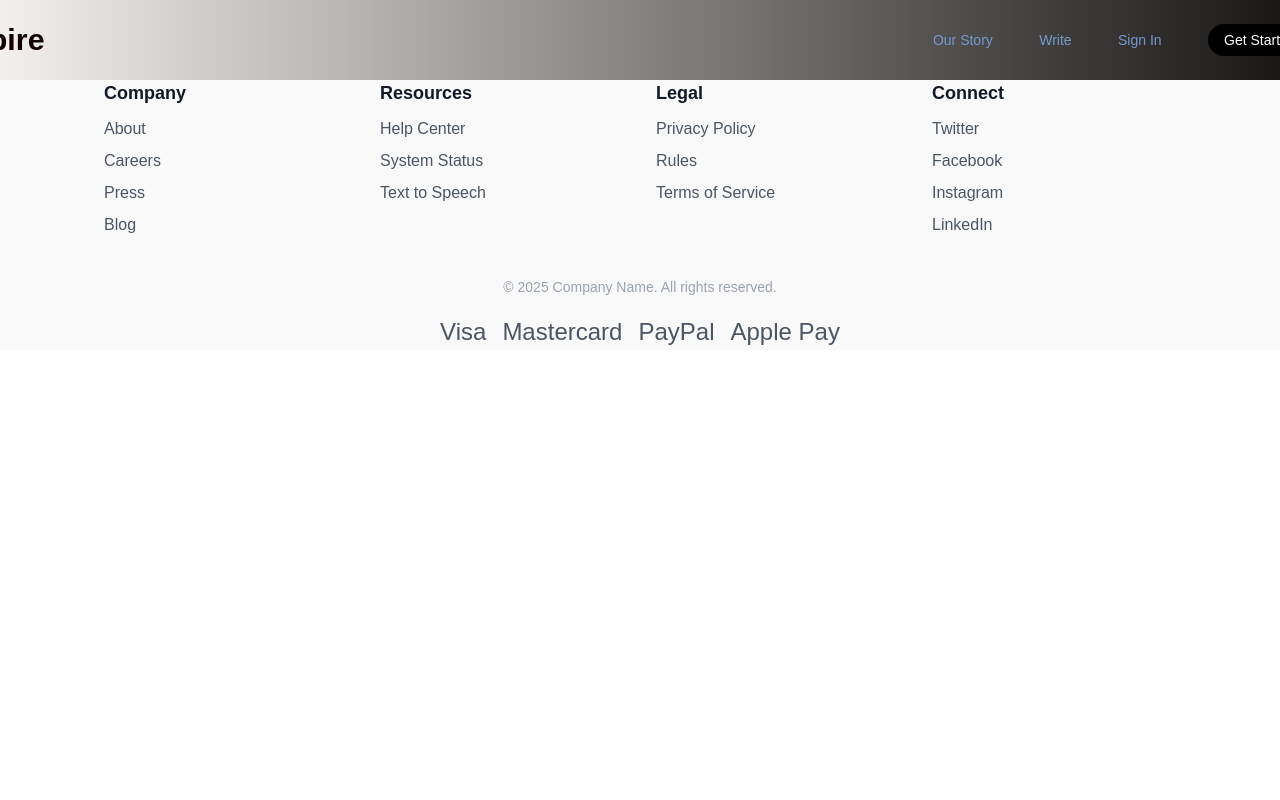
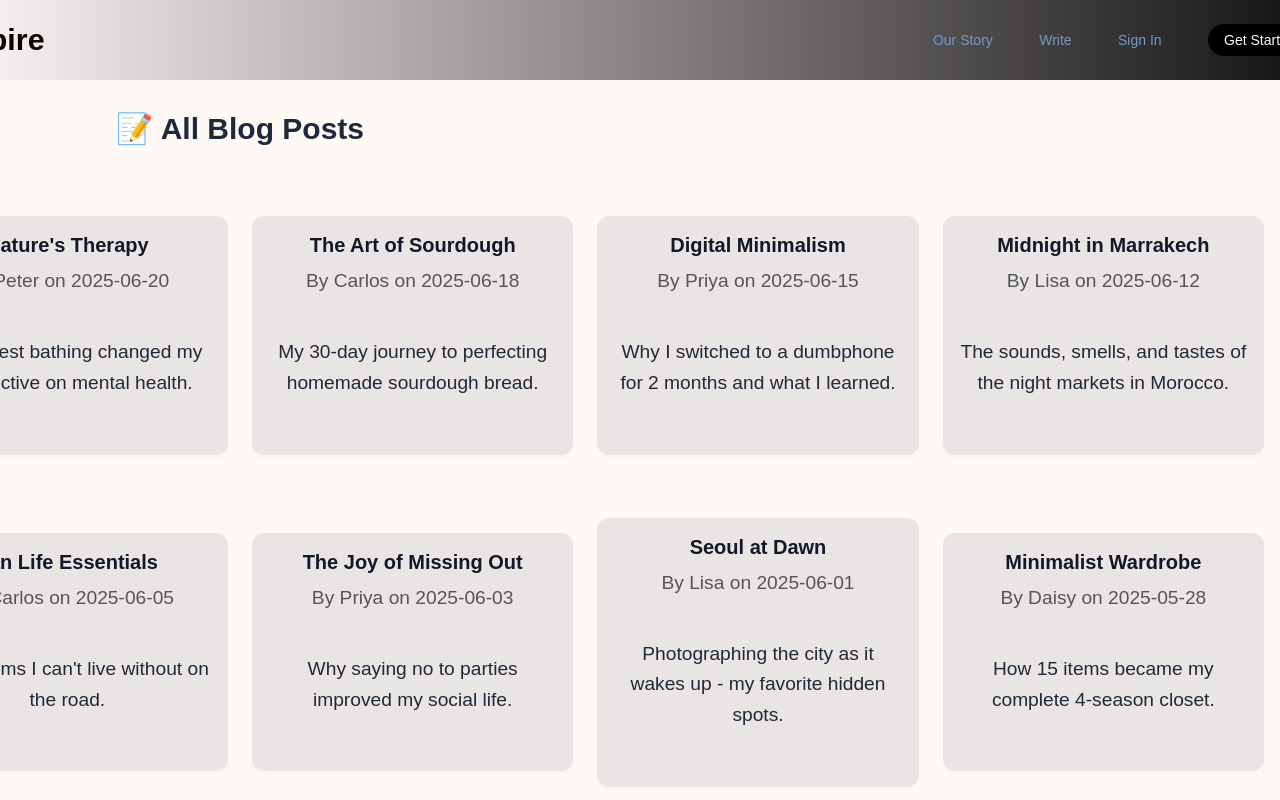
Before and after one commit to daisy-rg/Inkspire, a React (Vite) app: page /start in a window 1280 px wide. Shown: the top 800 px of the page. Built offline with nearby package versions, Linux system fonts and the light colour scheme.

Commit message:
created the post cards though shauddy

```diff
--- a/src/App.jsx
+++ b/src/App.jsx
@@ -4,6 +4,7 @@ import Home from './pages/Home';
 import Footer from './components/Footer';
 import Signup from './components/Signup';
 import Write from './components/Write';
+import Postlist from './pages/Postlist';
 function App() {
   return(
     <Router>
@@ -12,6 +13,9 @@ function App() {
  <Route path="/" element={<Home />} />
       <Route path='/signin' element={<Signup/>} />
       <Route path='/write' element={<Write/>} />
+      <Route path='/get-started' element={<Signup/>} />
+      <Route path='/start' element={<Postlist/>} />
+
 
 </Routes>
       <Footer/>
--- a/src/components/Hero.jsx
+++ b/src/components/Hero.jsx
@@ -14,7 +14,7 @@ const Hero = () => {
       Why whisper when you can roar?Share your voice with the world!
       </p>
       <button className="anim" id="but">
-        <Link to="/signin" style={{ textDecoration: 'none', color: 'inherit' }}>Start reading</Link>
+        <Link to="/start" style={{ textDecoration: 'none', color: 'inherit' }}>Start reading</Link>
       </button>
         <img className="anim" src="https://i.pinimg.com/736x/52/85/8e/52858ec78a416e8f4856e482c6c9ac59.jpg"></img>
 
--- /dev/null
+++ b/src/components/Mockpost.js
@@ -0,0 +1,164 @@
+const mockPosts = [
+  {
+    id: 1,
+    title: "My First Post",
+    content: "This is the content of the first post.",
+    image: "https://i.pinimg.com/736x/cb/b7/a5/cbb7a55c2da4a9e19ce2a20f7d40a53e.jpg",
+    author: "Daisy",
+    date: "2025-06-25",
+  },
+  {
+    id: 2,
+    title: "Another Day in Cairo",
+    content: "Exploring the vibrant streets of Egypt's capital and its hidden gems.",
+    image: "https://i.pinimg.com/736x/76/80/ef/7680ef380724ef37249cd7c5def20272.jpg",
+    author: "Lisa",
+    date: "2025-06-24",
+  },
+  {
+    id: 3,
+    title: "Nature's Therapy",
+    content: "How forest bathing changed my perspective on mental health.",
+    image: "https://i.pinimg.com/736x/fc/c2/ec/fcc2ec6f1ddd07086c77fa5474b1775c.jpg",
+    author: "Peter",
+    date: "2025-06-20",
+  },
+  {
+    id: 4,
+    title: "The Art of Sourdough",
+    content: "My 30-day journey to perfecting homemade sourdough bread.",
+    image: "https://i.pinimg.com/736x/5a/2d/8a/5a2d8a1a6a8c1f5e5a8f3b3c6e8b3e5d.jpg",
+    author: "Carlos",
+    date: "2025-06-18",
+  },
+  {
+    id: 5,
+    title: "Digital Minimalism",
+    content: "Why I switched to a dumbphone for 2 months and what I learned.",
+    image: "https://i.pinimg.com/736x/9a/1b/45/9a1b45d8e8b5f5e5a8f3b3c6e8b3e5d.jpg",
+    author: "Priya",
+    date: "2025-06-15",
+  },
+  {
+    id: 6,
+    title: "Midnight in Marrakech",
+    content: "The sounds, smells, and tastes of the night markets in Morocco.",
+    image: "https://i.pinimg.com/736x/8a/2d/8a/8a2d8a1a6a8c1f5e5a8f3b3c6e8b3e5d.jpg",
+    author: "Lisa",
+    date: "2025-06-12",
+  },
+  {
+    id: 7,
+    title: "Urban Gardening Hacks",
+    content: "How I grow 30% of my food on a 5m² balcony.",
+    image: "https://i.pinimg.com/736x/7b/1b/45/7b1b45d8e8b5f5e5a8f3b3c6e8b3e5d.jpg",
+    author: "Daisy",
+    date: "2025-06-10",
+  },
+  {
+    id: 8,
+    title: "Fighting Creative Block",
+    content: "The 3 exercises that always get my creative juices flowing again.",
+    image: "https://i.pinimg.com/736x/6a/2d/8a/6a2d8a1a6a8c1f5e5a8f3b3c6e8b3e5d.jpg",
+    author: "Peter",
+    date: "2025-06-08",
+  },
+  {
+    id: 9,
+    title: "Van Life Essentials",
+    content: "The 7 items I can't live without on the road.",
+    image: "https://i.pinimg.com/736x/5b/1b/45/5b1b45d8e8b5f5e5a8f3b3c6e8b3e5d.jpg",
+    author: "Carlos",
+    date: "2025-06-05",
+  },
+  {
+    id: 10,
+    title: "The Joy of Missing Out",
+    content: "Why saying no to parties improved my social life.",
+    image: "https://i.pinimg.com/736x/4a/2d/8a/4a2d8a1a6a8c1f5e5a8f3b3c6e8b3e5d.jpg",
+    author: "Priya",
+    date: "2025-06-03",
+  },
+  {
+    id: 11,
+    title: "Seoul at Dawn",
+    content: "Photographing the city as it wakes up - my favorite hidden spots.",
+    image: "https://i.pinimg.com/736x/3b/1b/45/3b1b45d8e8b5f5e5a8f3b3c6e8b3e5d.jpg",
+    author: "Lisa",
+    date: "2025-06-01",
+  },
+  {
+    id: 12,
+    title: "Minimalist Wardrobe",
+    content: "How 15 items became my complete 4-season closet.",
+    image: "https://i.pinimg.com/736x/2a/2d/8a/2a2d8a1a6a8c1f5e5a8f3b3c6e8b3e5d.jpg",
+    author: "Daisy",
+    date: "2025-05-28",
+  },
+  {
+    id: 13,
+    title: "Analog Photography 101",
+    content: "Getting started with film when you're used to digital.",
+    image: "https://i.pinimg.com/736x/1b/1b/45/1b1b45d8e8b5f5e5a8f3b3c6e8b3e5d.jpg",
+    author: "Peter",
+    date: "2025-05-25",
+  },
+  {
+    id: 14,
+    title: "Silent Hiking",
+    content: "My experiment with no music, no podcasts - just nature sounds.",
+    image: "https://i.pinimg.com/736x/0a/2d/8a/0a2d8a1a6a8c1f5e5a8f3b3c6e8b3e5d.jpg",
+    author: "Carlos",
+    date: "2025-05-22",
+  },
+  {
+    id: 15,
+    title: "The Library Project",
+    content: "Reading one book from every country in 365 days - halfway report.",
+    image: "https://i.pinimg.com/736x/fb/1b/45/fb1b45d8e8b5f5e5a8f3b3c6e8b3e5d.jpg",
+    author: "Priya",
+    date: "2025-05-20",
+  },
+  {
+    id: 16,
+    title: "Coffee Rituals",
+    content: "How brewing methods around the world changed my morning routine.",
+    image: "https://i.pinimg.com/736x/ea/2d/8a/ea2d8a1a6a8c1f5e5a8f3b3c6e8b3e5d.jpg",
+    author: "Lisa",
+    date: "2025-05-18",
+  },
+  {
+    id: 17,
+    title: "Digital Detox Results",
+    content: "30 days without social media - the surprising benefits.",
+    image: "https://i.pinimg.com/736x/db/1b/45/db1b45d8e8b5f5e5a8f3b3c6e8b3e5d.jpg",
+    author: "Daisy",
+    date: "2025-05-15",
+  },
+  {
+    id: 18,
+    title: "Street Food Diaries",
+    content: "Bangkok's best undiscovered food stalls mapped.",
+    image: "https://i.pinimg.com/736x/ca/2d/8a/ca2d8a1a6a8c1f5e5a8f3b3c6e8b3e5d.jpg",
+    author: "Peter",
+    date: "2025-05-12",
+  },
+  {
+    id: 19,
+    title: "Zero-Waste Kitchen",
+    content: "My system for reducing food packaging by 90%.",
+    image: "https://i.pinimg.com/736x/bb/1b/45/bb1b45d8e8b5f5e5a8f3b3c6e8b3e5d.jpg",
+    author: "Carlos",
+    date: "2025-05-10",
+  },
+  {
+    id: 20,
+    title: "The Art of Slow Travel",
+    content: "Why I spent 3 months living in one small Italian village.",
+    image: "https://i.pinimg.com/736x/aa/2d/8a/aa2d8a1a6a8c1f5e5a8f3b3c6e8b3e5d.jpg",
+    author: "Priya",
+    date: "2025-05-08",
+  }
+];
+
+export default mockPosts;
--- /dev/null
+++ b/src/components/Postcard.css
@@ -0,0 +1,36 @@
+
+.post-card {
+  background-color: white;
+  padding: 1rem;
+  margin-bottom: 1.5rem;
+  border-radius: 1rem;
+  box-shadow: 0 2px 8px rgba(0, 0, 0, 0.1);
+  transition: box-shadow 0.3s ease;
+}
+
+.post-card:hover {
+  box-shadow: 0 4px 12px rgba(0, 0, 0, 0.15);
+}
+
+.post-title {
+  font-size: 1.5rem;
+  font-weight: bold;
+  color: #1d4ed8;
+}
+
+.post-owner {
+  font-size: 0.875rem;
+  color: #6b7280;
+  margin-bottom: 0.5rem;
+}
+
+.post-content {
+  color: #1f2937;}
+
+
+  .post-image {
+  width: 100%;
+  height: auto;
+  border-radius: 0.75rem;
+  margin-bottom: 1rem;
+}
--- /dev/null
+++ b/src/components/Postcard.jsx
@@ -0,0 +1,22 @@
+import React from "react";
+import './Postcard.css';
+
+function Postcard({post}){
+   return(
+    <div className="post-card">
+
+
+       <h2 className="post-title">{post.title}</h2>
+       <p className="posy-owner">By <span className="font-medium">{post.author}</span> on {post.date}</p>
+
+
+       <p className="post-content">{post.content}</p>
+
+    </div>
+
+   );
+
+
+
+}
+export default Postcard;
--- /dev/null
+++ b/src/components/Postlist.css
@@ -0,0 +1,95 @@
+/* Modern Card Layout */
+.post-list {
+  padding: 2rem 1rem;
+  display: grid;
+  grid-template-columns: repeat(auto-fill, minmax(300px, 1fr));
+  gap: 1.5rem;
+}
+
+.post-card {
+  background: rgb(233, 229, 229);
+  border-radius: 12px;
+  overflow: hidden;
+  box-shadow: 0 4px 6px rgba(129, 140, 240, 0.05);
+  transition: transform 0.3s ease, box-shadow 0.3s ease;
+}
+
+.post-card:hover {
+  transform: translateY(-4px);
+  box-shadow: 0 10px 15px rgba(25, 31, 221, 0.1);
+}
+
+.post-category {
+  display: inline-block;
+  padding: 0.5rem 1rem;
+  background: #f3f4f6;
+  color: #4b5563;
+  font-size: 0.75rem;
+  font-weight: 600;
+  text-transform: uppercase;
+  letter-spacing: 0.05em;
+  border-radius: 20px;
+  margin-bottom: 1.75rem;
+}
+
+.post-title {
+  font-size: 1.25rem;
+  font-weight: 700;
+  color: #111827;
+  margin-bottom: 0.5rem;
+  line-height: 1.3;
+}
+
+.post-excerpt {
+  color: #4b5563;
+  font-size: 0.9375rem;
+  line-height: 1.5;
+  margin-bottom: 1rem;
+}
+
+.post-meta {
+  display: flex;
+  align-items: center;
+  color: #6b7280;
+  font-size: 0.8125rem;
+  gap: 1rem;
+}
+
+.post-author {
+  display: flex;
+  align-items: center;
+  gap: 0.5rem;
+  font-weight: 500;
+}
+
+.post-author-icon {
+  width: 24px;
+  height: 24px;
+  border-radius: 50%;
+  background: #e5e7eb;
+  display: flex;
+  align-items: center;
+  justify-content: center;
+  color: #9ca3af;
+  font-size: 0.75rem;
+}
+
+.post-stats {
+  display: flex;
+  gap: 0.75rem;
+}
+
+.post-list-title {
+  font-size: 1.875rem;
+  font-weight: bold;
+  text-align: center;
+  margin-bottom: 2rem;
+  color: #1e293b;
+  grid-column: 1 / -1;
+}
+
+.no-posts {
+  text-align: center;
+  color: #6b7280;
+  grid-column: 1 / -1;
+}
--- /dev/null
+++ b/src/pages/Postlist.jsx
@@ -0,0 +1,20 @@
+import React from "react";
+import Postcard from "../components/Postcard";
+import mockPosts from "../components/Mockpost";
+import '../components/Postlist.css';
+
+function Postlist(){
+   return(
+    <section className="post-list">
+      <h1 className="post-list-title">📝 All Blog Posts</h1>
+      {mockPosts.length > 0 ? (
+        mockPosts.map((post) => <Postcard key={post.id} post={post} />)
+      ) : (
+        <p className="no-posts">No posts yet.</p>
+      )}
+    </section>
+
+   )
+
+}
+export default Postlist;
```
